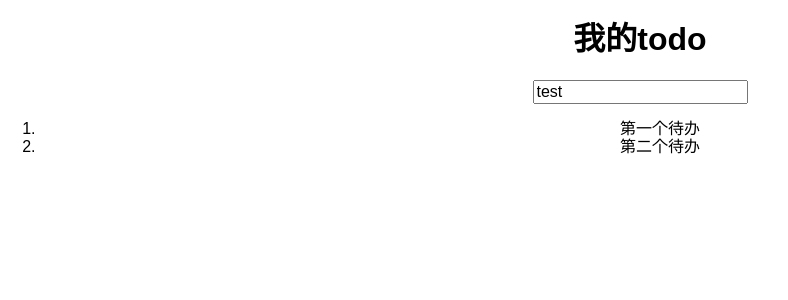
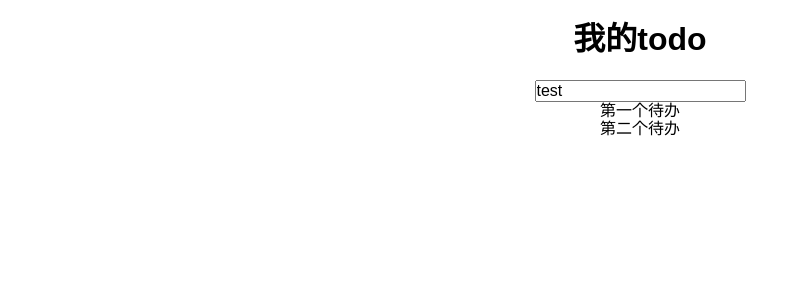
Before and after one commit to freebreaker/Todo, a React (Create React App) app in the folder reacttodo/todo/: page / in a window 1280 px wide. Shown: the top 300 px of the page, without its empty margins (0-788 px from the left). Built offline with nearby package versions, Linux system fonts and the light colour scheme.

Commit message:
添加reset.css

```diff
--- a/reacttodo/todo/src/App.js
+++ b/reacttodo/todo/src/App.js
@@ -3,7 +3,9 @@
 import './App.css';
 import TodoInput from './TodoInput.js';
 import TodoItem from './TodoItem.js';
-import 'normalize.css'
+import 'normalize.css';
+import "./reset.css";
+import "./App.css"
 
 class App extends Component {
   // render() {
--- /dev/null
+++ b/reacttodo/todo/src/reset.css
@@ -0,0 +1,17 @@
+*{
+   margin: 0;
+   padding: 0;
+   box-sizing: border-box;
+ }
+ *::after{
+   box-sizing: border-box;
+ }
+ *::before{
+   box-sizing: border-box;
+ }
+ ul,ol,dl{
+   list-style:none;
+ }
+ a{
+   color: inherit;
+ }
```
